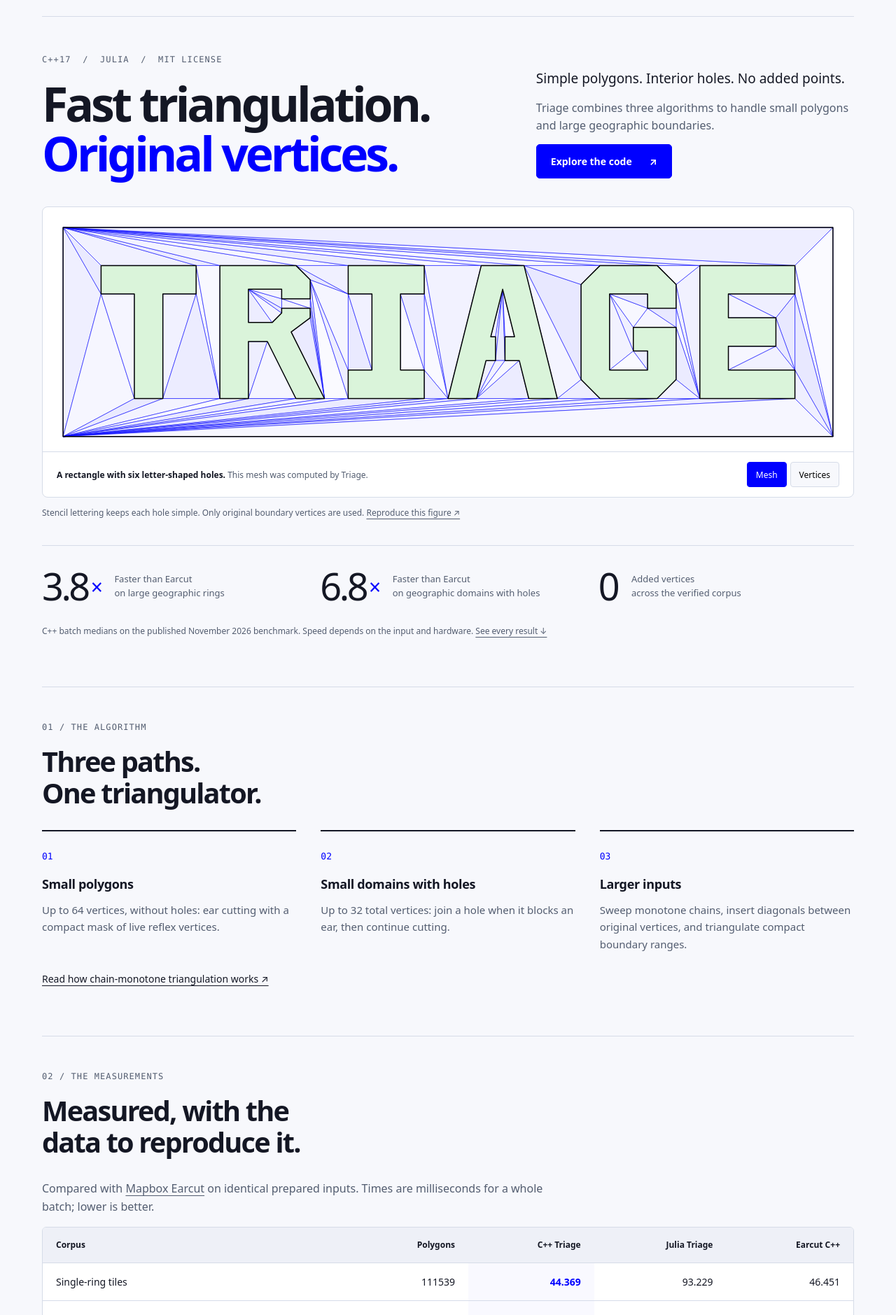
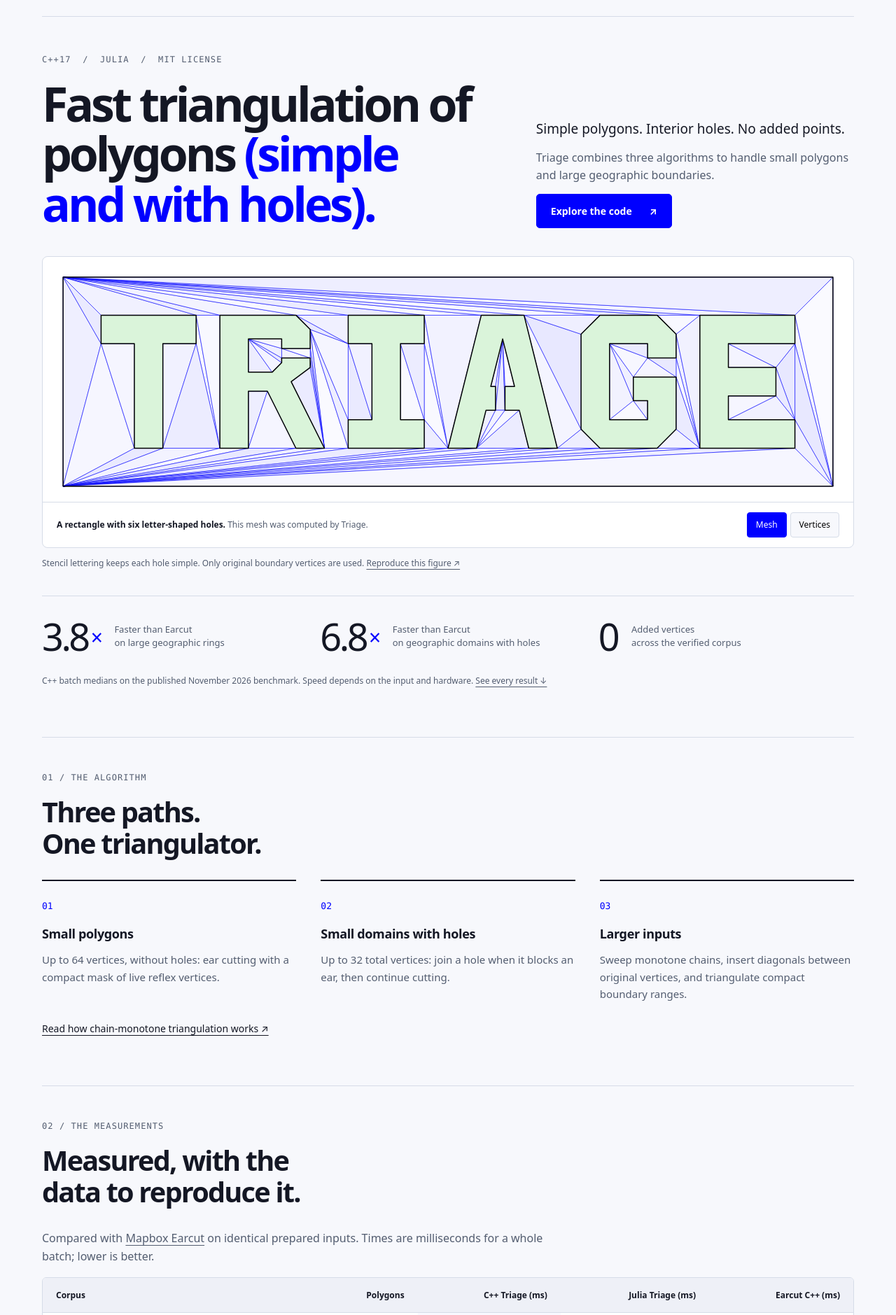
Before and after one commit to sarielhp/triage, a plain HTML site: page docs/index.html in a window 1280 px wide. Shown: the part 101-1980 px from the top of the page at 70% size. Drawn offline with Linux system fonts and the light colour scheme.

Commit message:
Clarify polygon headline and benchmark timing units

```diff
--- a/docs/index.html
+++ b/docs/index.html
@@ -20,7 +20,7 @@
     <main>
       <section class="hero" aria-labelledby="title">
         <div class="hero-heading">
-          <div><p class="eyebrow">C++17 &nbsp;/&nbsp; JULIA &nbsp;/&nbsp; MIT LICENSE</p><h1 id="title">Fast triangulation.<br><span>Original vertices.</span></h1></div>
+          <div><p class="eyebrow">C++17 &nbsp;/&nbsp; JULIA &nbsp;/&nbsp; MIT LICENSE</p><h1 id="title">Fast triangulation of polygons <span>(simple and with holes).</span></h1></div>
           <div class="hero-intro"><p>Simple polygons. Interior holes. No added points.</p><p>Triage combines three algorithms to handle small polygons and large geographic boundaries.</p><a class="button primary" href="https://github.com/sarielhp/triage">Explore the code <span aria-hidden="true">↗</span></a></div>
         </div>
         <figure class="wordmark">
@@ -250,7 +250,7 @@
       <section id="results" class="section" aria-labelledby="results-title">
         <div class="section-heading"><p class="eyebrow">02 / THE MEASUREMENTS</p><h2 id="results-title">Measured, with the<br>data to reproduce it.</h2></div>
         <p class="lead">Compared with <a href="https://github.com/mapbox/earcut.hpp">Mapbox Earcut</a> on identical prepared inputs. Times are milliseconds for a whole batch; lower is better.</p>
-        <div class="table-scroll" tabindex="0" role="region" aria-label="Benchmark results; scroll horizontally on small screens"><table><thead><tr><th scope="col">Corpus</th><th scope="col">Polygons</th><th scope="col">C++ Triage</th><th scope="col">Julia Triage</th><th scope="col">Earcut C++</th></tr></thead><tbody><tr><th scope="row">Single-ring tiles</th><td>111539</td><td>44.369</td><td>93.229</td><td>46.451</td></tr>
+        <div class="table-scroll" tabindex="0" role="region" aria-label="Benchmark results; scroll horizontally on small screens"><table><thead><tr><th scope="col">Corpus</th><th scope="col">Polygons</th><th scope="col">C++ Triage (ms)</th><th scope="col">Julia Triage (ms)</th><th scope="col">Earcut C++ (ms)</th></tr></thead><tbody><tr><th scope="row">Single-ring tiles</th><td>111539</td><td>44.369</td><td>93.229</td><td>46.451</td></tr>
 <tr><th scope="row">Holed tiles</th><td>5799</td><td>37.170</td><td>58.035</td><td>44.270</td></tr>
 <tr><th scope="row">Large geographic rings</th><td>19</td><td>224.932</td><td>272.317</td><td>855.080</td></tr>
 <tr><th scope="row">Geographic domains with holes</th><td>10</td><td>13.778</td><td>20.419</td><td>93.124</td></tr>
```
Also changed, not shown: site/index.html (+2 -2 lines).
